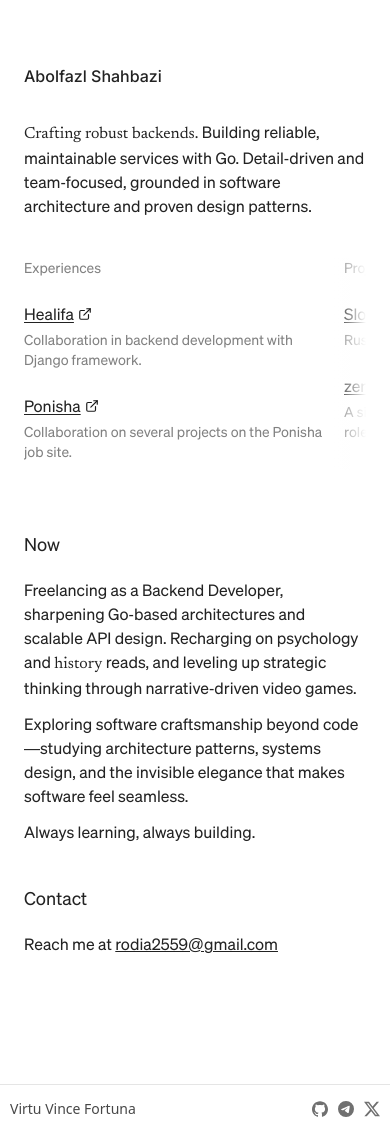
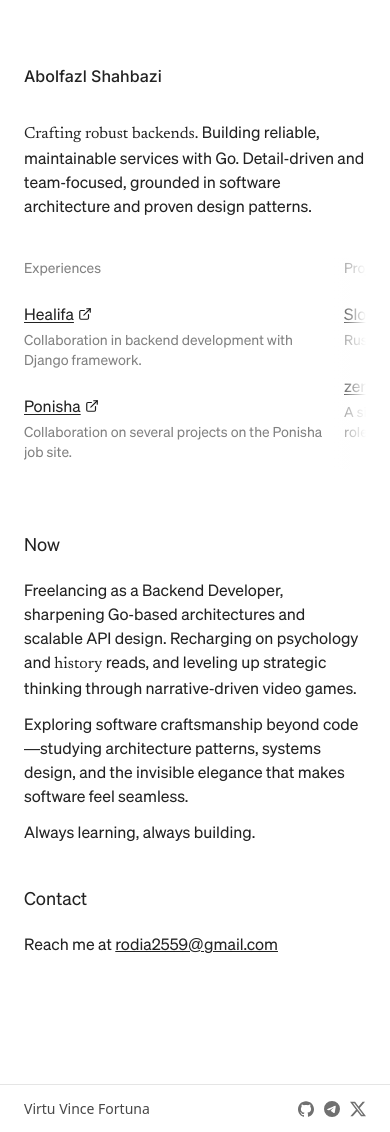
Before and after one commit to AminShahbazii/my-resume, a Next.js app: page / in a window 390 px wide. Built offline with nearby package versions, Linux system fonts and the light colour scheme.

Commit message:
change footer padding

```diff
--- a/src/components/footer.tsx
+++ b/src/components/footer.tsx
@@ -1,7 +1,7 @@
 export function Footer() {
     return (
         <footer className="w-full h-[47px] border-t mt-12">
-            <div className="max-w-[640px] mx-auto h-[47px]  px-2.5 sm:px-0 flex items-center justify-between text-sm opacity-75">
+            <div className="max-w-[640px] mx-auto h-[47px]  px-6 sm:px-0 flex items-center justify-between text-sm opacity-75">
                 <p>Virtu Vince Fortuna</p>
                 <div className="flex items-center gap-2.5">
                     <a
```
